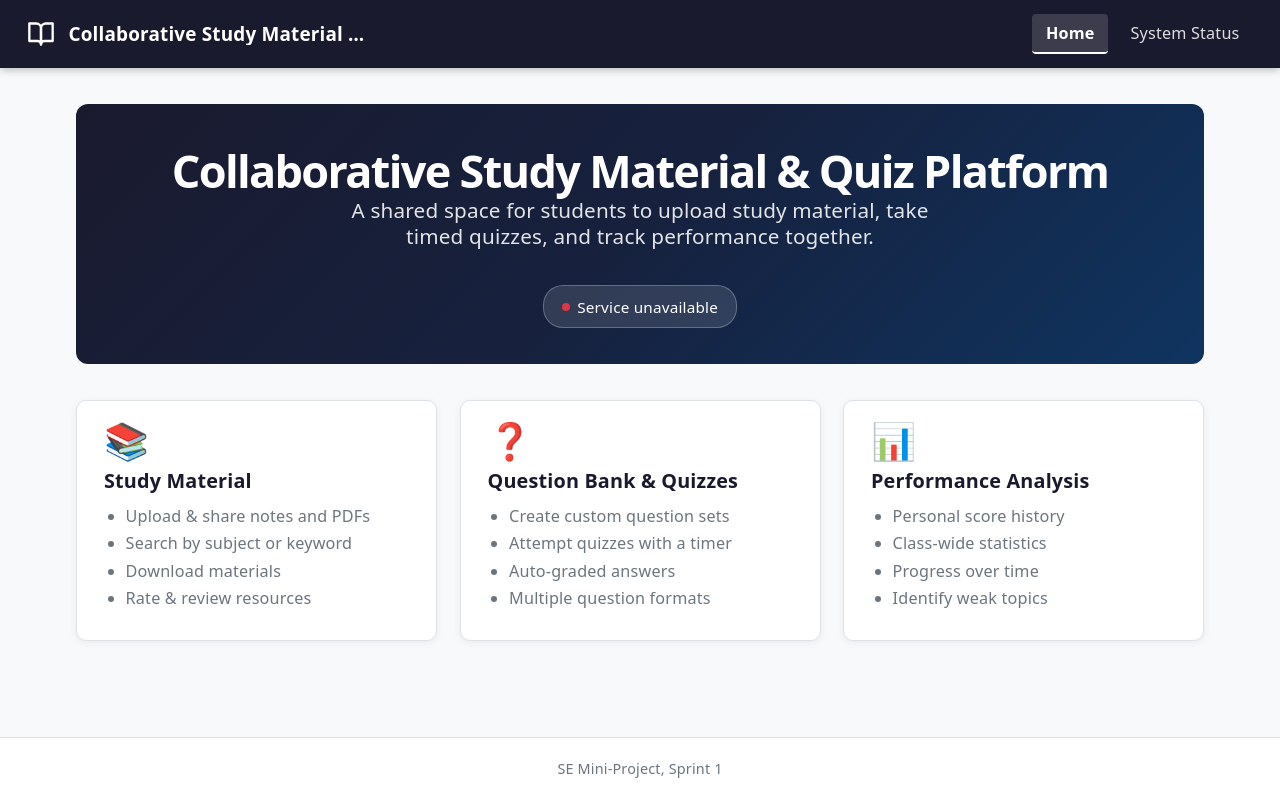
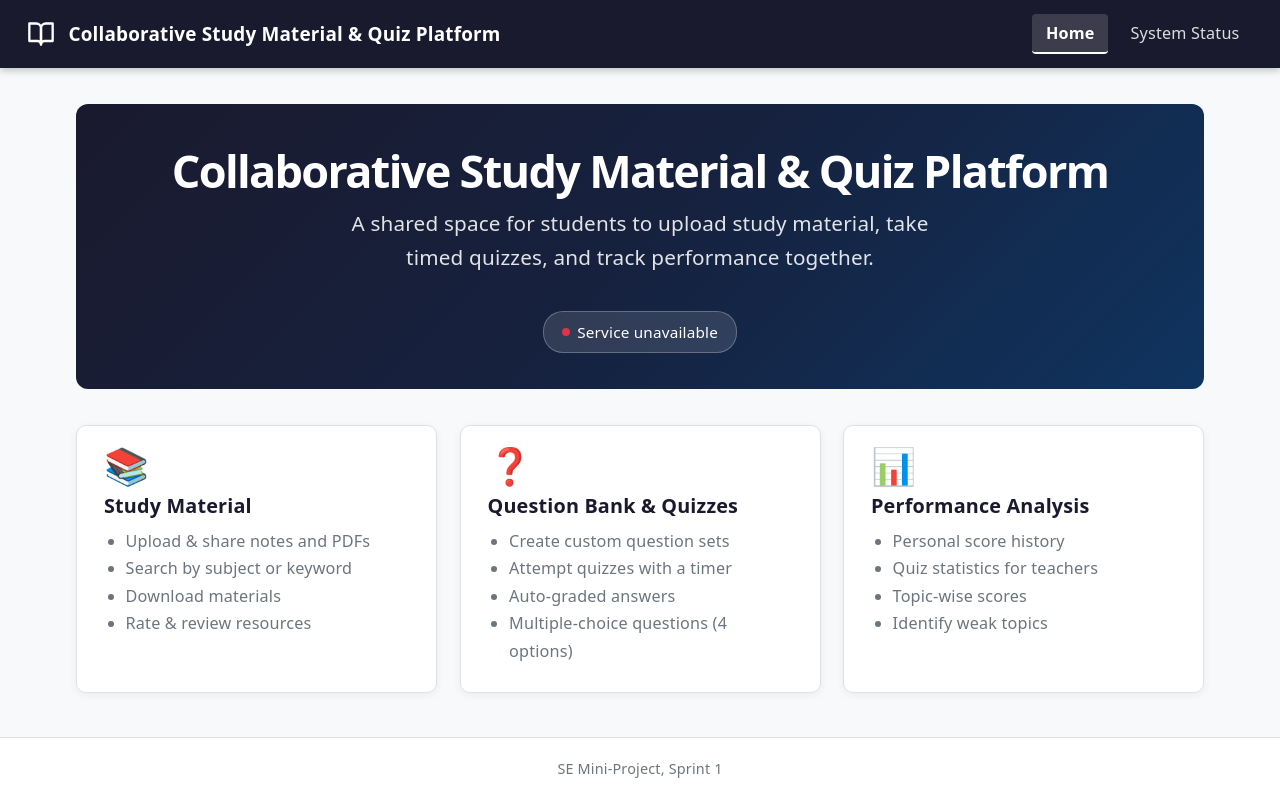
Before and after one commit to Collab-Study-Material-Quiz-Platform/SE-Mini-Project-Deliverable-1, a React app in the folder frontend/: page / in a window 1280 px wide. Built offline with nearby package versions, Linux system fonts and the light colour scheme; no server answers; the HTML template or start-up script is replaced by a standard one.

Commit message:
Polish home page wording and header (CSQ-NF-003)

```diff
--- a/frontend/src/components/Home.css
+++ b/frontend/src/components/Home.css
@@ -16,12 +16,13 @@
 .home-hero h1 {
   font-size: clamp(1.5rem, 4vw, 2.5rem);
   font-weight: 800;
-  margin: 0 0 0.75rem;
+  margin: 0 0 1.25rem;
   color: #ffffff;
 }
 
 .home-hero p {
   font-size: clamp(0.95rem, 2vw, 1.15rem);
+  line-height: 1.65;
   opacity: 0.88;
   max-width: 600px;
   margin: 0 auto;
--- a/frontend/src/components/Home.jsx
+++ b/frontend/src/components/Home.jsx
@@ -20,7 +20,7 @@ const CARDS = [
       'Create custom question sets',
       'Attempt quizzes with a timer',
       'Auto-graded answers',
-      'Multiple question formats',
+      'Multiple-choice questions (4 options)',
     ],
   },
   {
@@ -28,8 +28,8 @@ const CARDS = [
     title: 'Performance Analysis',
     features: [
       'Personal score history',
-      'Class-wide statistics',
-      'Progress over time',
+      'Quiz statistics for teachers',
+      'Topic-wise scores',
       'Identify weak topics',
     ],
   },
--- a/frontend/src/components/Layout.css
+++ b/frontend/src/components/Layout.css
@@ -54,10 +54,17 @@
   font-weight: 700;
   font-size: clamp(0.85rem, 2vw, 1.05rem);
   line-height: 1.2;
-  max-width: 300px;
   white-space: nowrap;
-  overflow: hidden;
-  text-overflow: ellipsis;
+}
+
+/* Small screens: show short name, hide full name */
+.logo-name-full { display: none; }
+.logo-name-short { display: inline; }
+
+@media (min-width: 768px) {
+  /* Wide screens: show full name */
+  .logo-name-full { display: inline; }
+  .logo-name-short { display: none; }
 }
 
 .layout-nav {
--- a/frontend/src/components/Layout.jsx
+++ b/frontend/src/components/Layout.jsx
@@ -31,7 +31,8 @@ export default function Layout({ children, currentHash }) {
             <path d="M22 3h-6a4 4 0 0 0-4 4v14a3 3 0 0 1 3-3h7z" />
           </svg>
           <span className="layout-logo-name">
-            Collaborative Study Material &amp; Quiz Platform
+            <span className="logo-name-short">Study &amp; Quiz Platform</span>
+            <span className="logo-name-full">Collaborative Study Material &amp; Quiz Platform</span>
           </span>
         </a>
         <nav className="layout-nav" aria-label="Main navigation">
```
